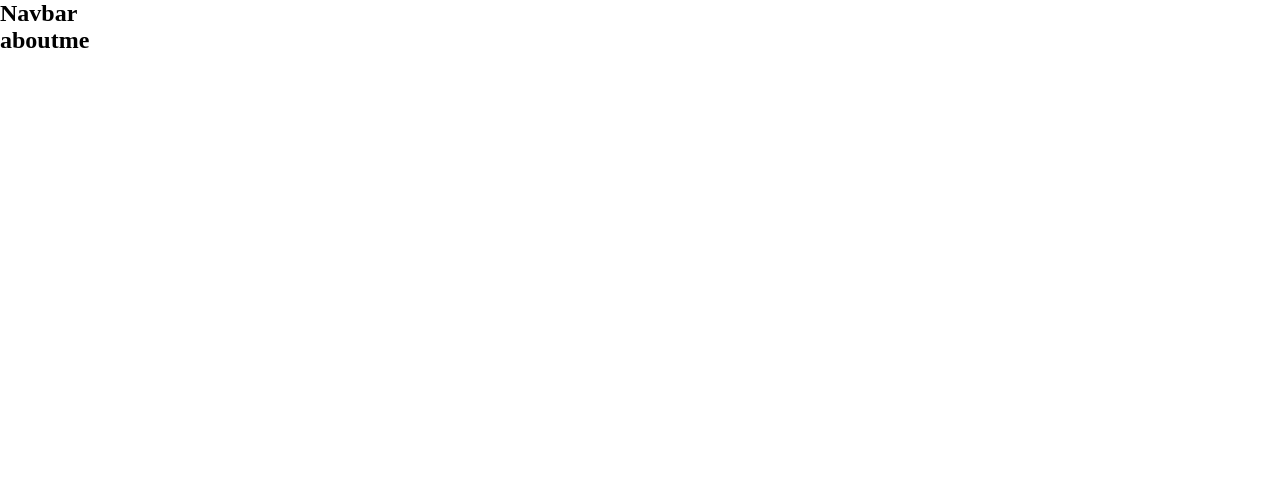
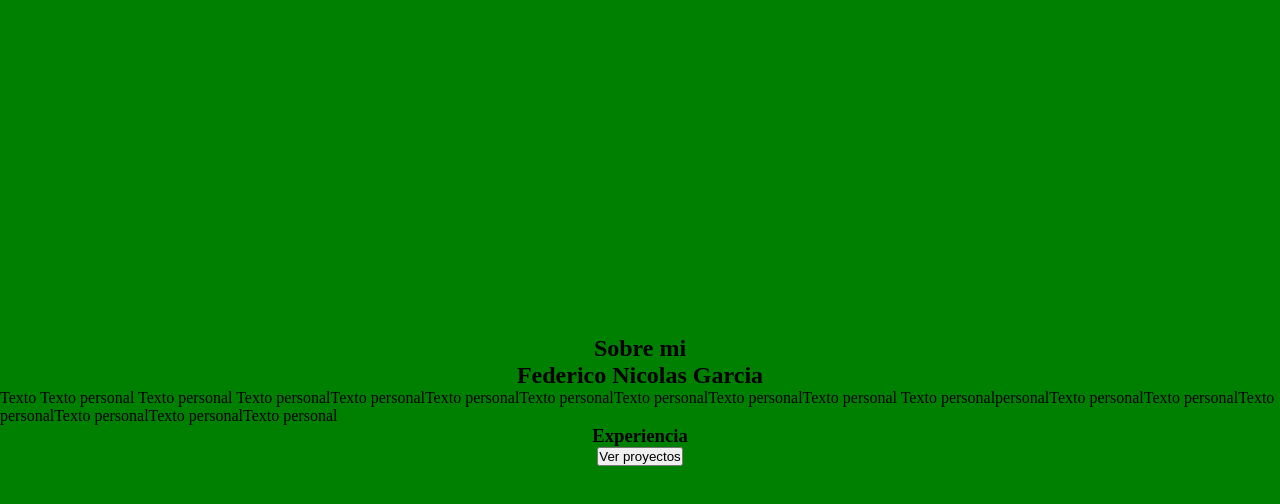
Before and after one commit to fedengarcia/federicoportfolio, a React (Create React App) app: page /Aboutme in a window 1280 px wide. Shown: the top 504 px of the page. Built offline with nearby package versions, Linux system fonts and the light colour scheme.

Commit message:
aboutme animation

```diff
--- a/package.json
+++ b/package.json
@@ -6,6 +6,8 @@
     "@testing-library/jest-dom": "^5.16.4",
     "@testing-library/react": "^13.3.0",
     "@testing-library/user-event": "^13.5.0",
+    "animate.css": "^4.1.1",
+    "animate.css-react": "^1.1.0",
     "framer-motion": "^6.3.9",
     "react": "^18.1.0",
     "react-dom": "^18.1.0",
--- a/src/App.js
+++ b/src/App.js
@@ -1,5 +1,6 @@
 import './styles/style.scss';
 import Router from './Route/Router';
+import 'animate.css';
 
 function App() {
   return (
--- a/src/componentes/AboutMe.js
+++ b/src/componentes/AboutMe.js
@@ -1,13 +1,26 @@
 import React from 'react';
 import Navbar from './Navbar';
+import { motion } from 'framer-motion';
 
 const AboutMe = () => {
 
 
     return (
         <div className='aboutme-root'>
-            <Navbar/>
-            <h2>aboutme</h2>
+
+            <div className="description-container animate__animated animate__bounceInUp">
+                <div>
+                    <h2>Sobre mi</h2>
+                </div>
+                <h2>Federico Nicolas Garcia</h2>
+
+                <p>Texto Texto personal Texto personal Texto personalTexto personalTexto personalTexto personalTexto personalTexto personalTexto personal
+                Texto personalpersonalTexto personalTexto personalTexto personalTexto personalTexto personalTexto personal</p>
+
+                <h3>Experiencia</h3>
+
+                <button>Ver proyectos</button>
+            </div>
         </div>
     );
 };
--- a/src/componentes/HomePage.js
+++ b/src/componentes/HomePage.js
@@ -11,7 +11,7 @@ const HomePage = () => {
     const navigate = useNavigate()
 
     const handleNav = (route) =>{
-        // navigate(`/${route}`)
+        navigate(`/${route}`)
     }
 
     const handleScreens = () => {
@@ -19,11 +19,10 @@ const HomePage = () => {
     }
 
     return (
-        <div className='navbar-root'>
-        <div className='background-navbar'>
+        <div className='homepage-root'>
+        <div className='home-container'>
             <img src={profilePicture} alt='foto de perfil'/>
-            <div className='nav'>
-                <div>
+            <div className='home'>
 
                 <motion.button
                 animate={{  x:-100}}
@@ -46,8 +45,6 @@ const HomePage = () => {
                 </motion.button>
 
             </div>
-
-            </div>
         </div>
     </div>
     );
--- a/src/componentes/Proyects.js
+++ b/src/componentes/Proyects.js
@@ -1,14 +1,20 @@
 import React from 'react';
 import Navbar from './Navbar';
+import { motion } from 'framer-motion';
+
 
 const Proyects = () => {
     return (
-
-        <div className='proyects-root'>
+        <motion.div
+        animate={{  x:-100}}
+        transition={{ duration: 1 }}
+        className="root"
+        >
             <Navbar/>
             <h2>Proyectos</h2>
 
-        </div>
+        </motion.div>
+
     );
 }
 
--- a/src/styles/_imports.scss
+++ b/src/styles/_imports.scss
@@ -1,2 +1,4 @@
 // COMPONENTES
-@import './componentes/navbar.scss'
+@import './componentes/homepage.scss';
+@import './componentes/proyects.scss';
+@import './componentes/aboutme.scss';
--- /dev/null
+++ b/src/styles/componentes/_aboutme.scss
@@ -0,0 +1,20 @@
+.aboutme-root{
+    width: 100%;
+    height: 100vh;
+    display: flex;
+    justify-content: center;
+    align-items: center;
+    background-color: #FFEF82;
+
+
+
+    .description-container{
+        background-color: green;
+        width: 100%;
+        height: 100vh;
+        display: flex;
+        justify-content: center;
+        align-items: center;
+        flex-direction: column;
+    }
+}
--- a/src/styles/componentes/_navbar.scss
+++ b/src/styles/componentes/_homepage.scss
@@ -1,4 +1,4 @@
-.navbar-root{
+.homepage-root{
     height: 100vh;
     background-color: #FFEF82;
     display: flex;
@@ -7,7 +7,7 @@
     width: 100%;
 
 
-    .background-navbar{
+    .home-container{
         background-color: #EFD345;
         display: flex;
         justify-content: space-evenly;
@@ -20,13 +20,13 @@
             margin: 1em;
         }
 
-        .nav{
+        .home{
             display: flex;
             justify-content: center;
             flex-direction: column;
             padding: 6em;
             margin: 1em;
-            width: 50%;
+            width: 100%;
 
 
             button{
--- /dev/null
+++ b/src/styles/componentes/_proyects.scss
@@ -0,0 +1,5 @@
+.proyects-root{
+    width: 100%;
+    height: 100%;
+    background-color: black;
+}
--- a/src/styles/style.scss
+++ b/src/styles/style.scss
@@ -5,3 +5,12 @@
     margin: 0;
     user-select: none;
 }
+
+.root{
+    height: 100vh;
+    width: 100%;
+    background-color: #FFEF82;
+    display: flex;
+    justify-content: center;
+    align-items: center;
+}
```
Also changed, not shown: 1 other file (tests, documents, lock files or other folders). Lines whose indentation alone changed are shown as unchanged.
